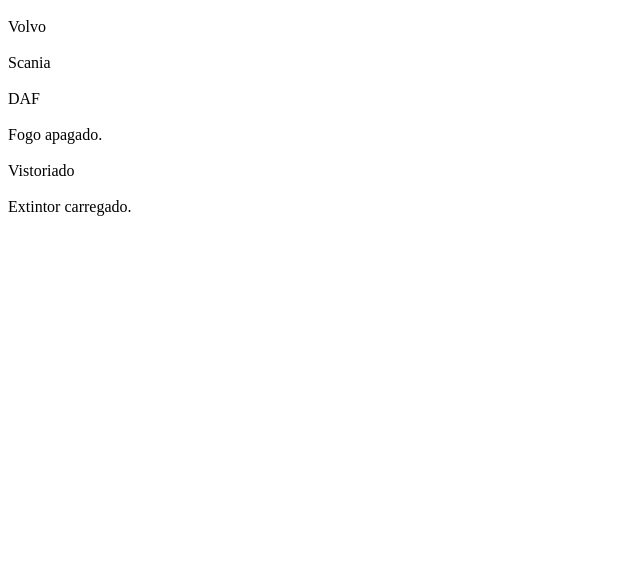
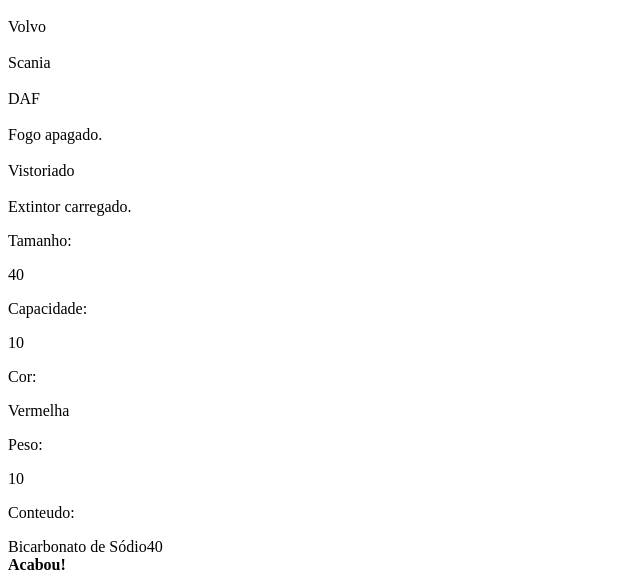
Before and after one commit to brunomb91/project, a PHP site: page / in a window 1280 px wide. Shown: the part 1749-2331 px from the top of the page, without its empty margins (0-640 px from the left). Before the commit the page ends 1965 px from the top, so only its background shows below. Run offline with PHP 8.4, Linux system fonts and the light colour scheme.

Commit message:
Métodos get e set

```diff
--- a/index.php
+++ b/index.php
@@ -147,19 +147,22 @@ for ($i=0; $i< count($array); $i++) {
 }
 
 class Extintor {
-    public $tamanho;
+    private $tamanho;
     public $capacidade;
     public $cor;
     public $peso;
     public $conteudo;
 
     function __construct($tamanho, $capacidade, $cor, $peso, $conteudo) {
-        //$this->tamanho = $tamanho;
         $this->tamanho = $tamanho;
         $this->capacidade = $capacidade;
         $this->cor = $cor;
         $this->peso = $peso;
         $this->conteudo = $conteudo;
+    }
+
+    function __destruct() {
+        echo "<br><b>Acabou!</b>";
     }
 
     public function apaga_fogo() {
@@ -175,22 +178,35 @@ class Extintor {
     }
 
     public function info() {
-        return "<p>Tamanho: </p>".$this->tamanho.
+        echo "<p>Tamanho: </p>".$this->tamanho.
                "<p>Capacidade: </p>".$this->capacidade.
                "<p>Cor: </p>".$this->cor.
                "<p>Peso: </p>".$this->peso.
                "<p>Conteudo: </p>".$this->conteudo;
     }
 
+    public function get_tamanho() {
+        echo $this->tamanho;
+    }
+
+    public function set_tamanho($tamanho) {
+        $this->tamanho = $tamanho;
+    }
 }
 
 $obj = new Extintor(50, 10, "Vermelha", 6, "Bicarbonato de Sódio");
+
+$obj->peso = 10;
+
+$obj->set_tamanho(40);
 
 $obj->apaga_fogo();
 $obj->vistoria();
 $obj->carregar();
 $obj->info();
 
+$obj->get_tamanho();
+
 ?>
 
 </body>
```
